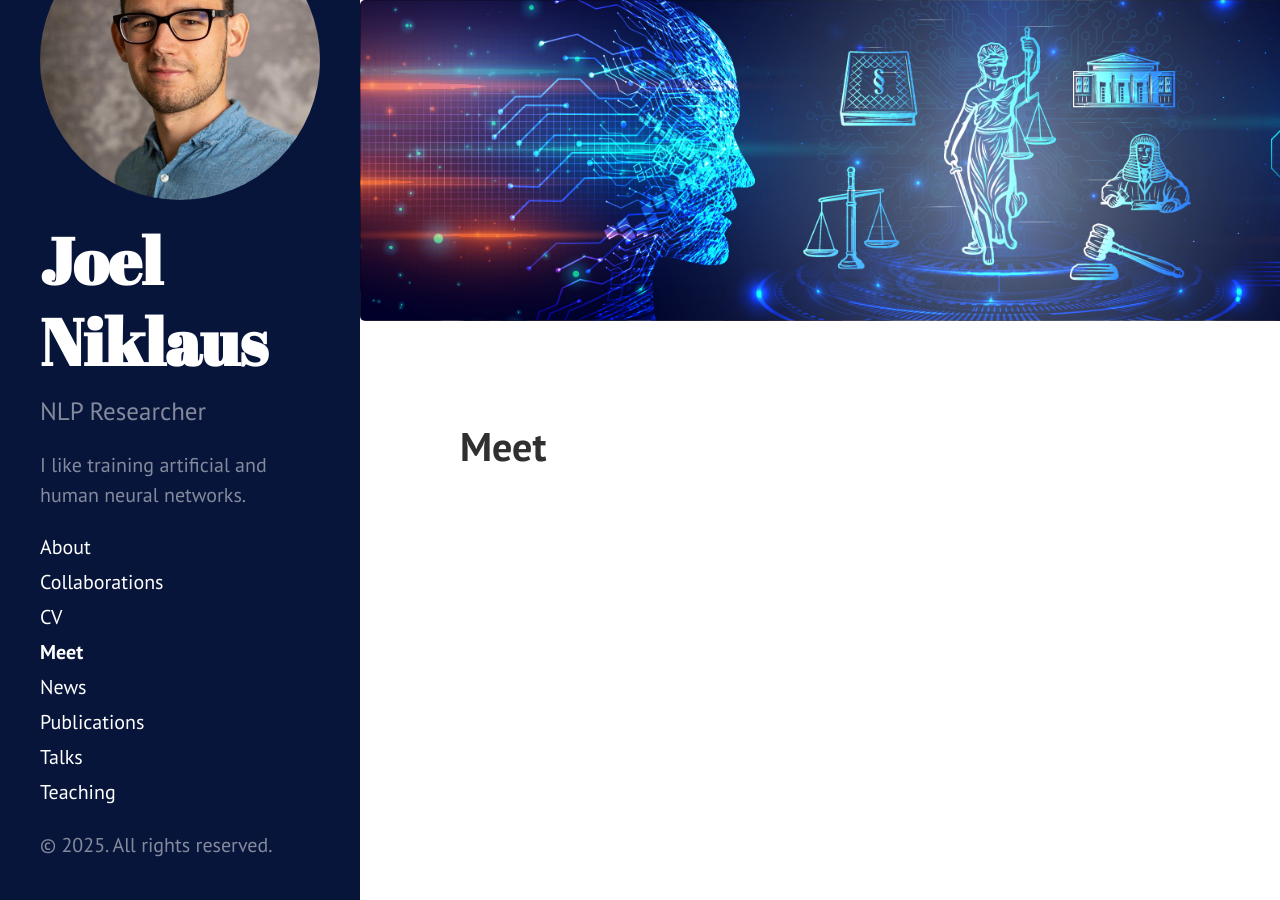
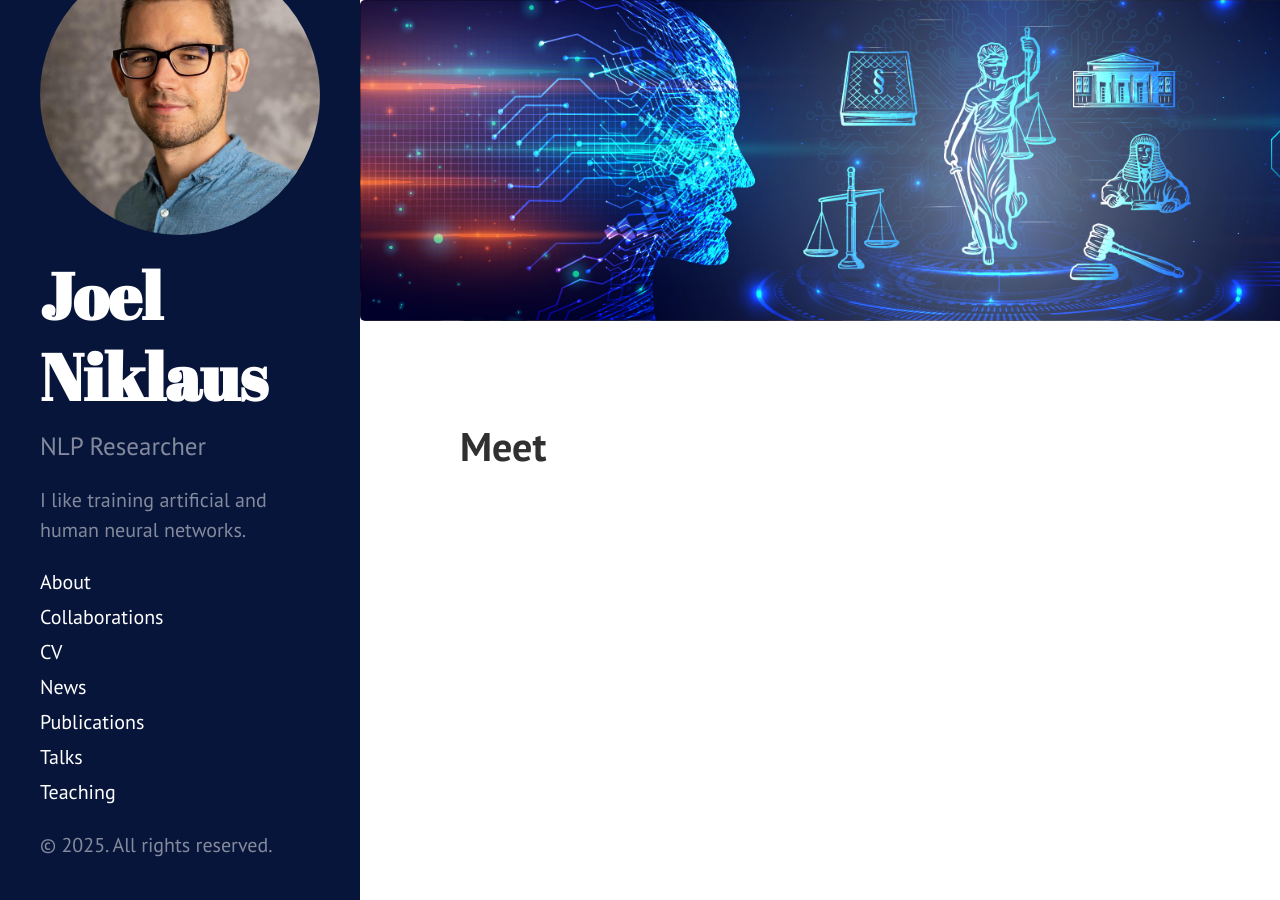
Before and after one commit to JoelNiklaus/joelniklaus.github.io, a Jekyll site: the page built from _pages/meet.md, in a window 1280 px wide and 900 px high. Built offline with Jekyll 4.4.1, drawn with Linux system fonts in a browser that asks for light colours; a style sheet for code colours, icons or effects is not loaded.

Commit message:
hide meet from the sidebar

```diff
--- a/_includes/sidebar.html
+++ b/_includes/sidebar.html
@@ -22,8 +22,10 @@
             {% for node in pages_list %}
             {% if node.title != null %}
             {% if node.layout == "page" %}
+            {% unless node.nav_exclude %}
             <a class="sidebar-nav-item{% if page.url == node.url %} active{% endif %}" href="{{ node.url }}">{{
                 node.title }}</a>
+            {% endunless %}
             {% endif %}
             {% endif %}
             {% endfor %}
```
Also changed, not shown: _pages/meet.md (+1 -0 lines).
